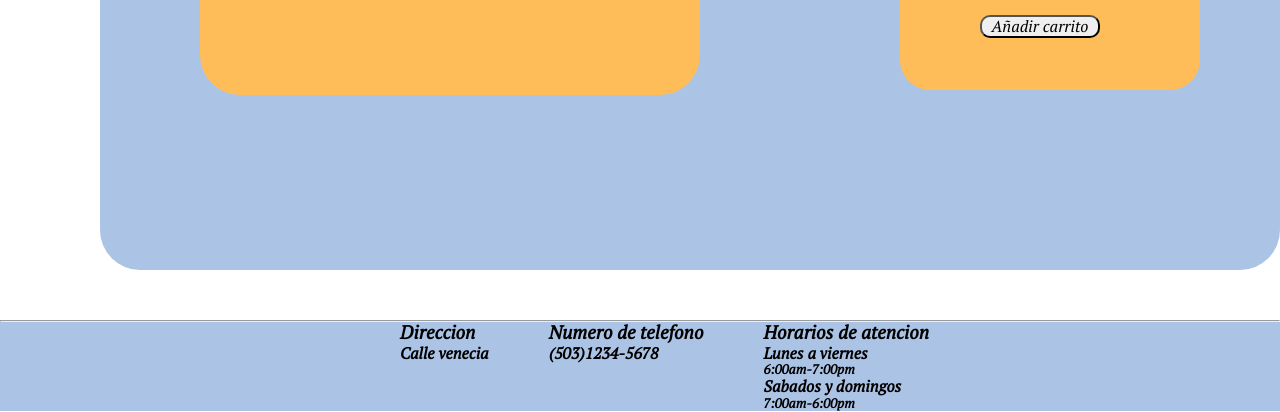
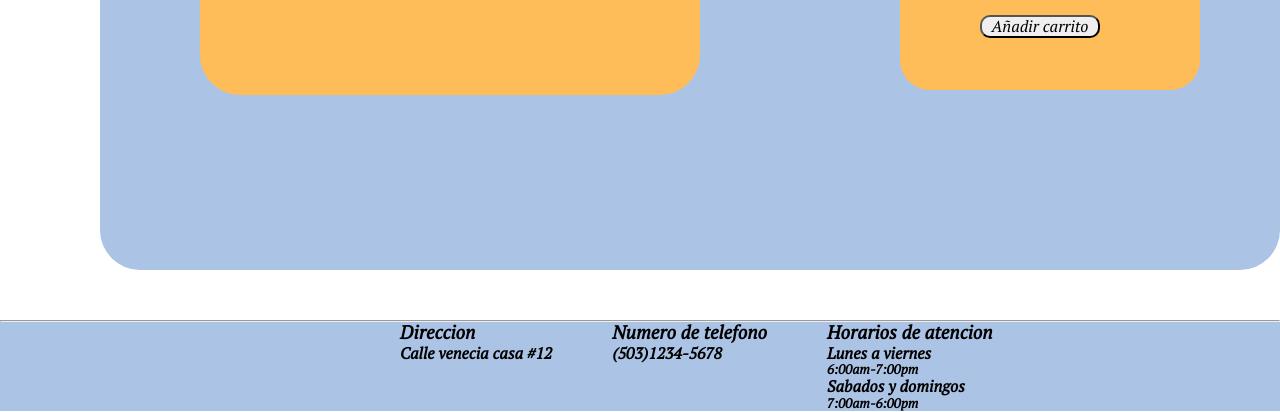
Before and after one commit to DiegoDominguez3132/FRONT-END-LAUNCH-X, a plain HTML site: page compra1.html in a window 1280 px wide. Shown: the part 680-1092 px from the top of the page. Drawn offline with Linux system fonts and the light colour scheme; a web font is replaced by a local one.

Commit message:
Update compra1.html

```diff
--- a/compra1.html
+++ b/compra1.html
@@ -94,7 +94,7 @@
                 <div class="direccion">
                     <section>
             <h3>Direccion</h3>
-            <h4>Calle venecia</h4>
+            <h4>Calle venecia casa #12</h4>
                     </section>
         </div>
 
```
